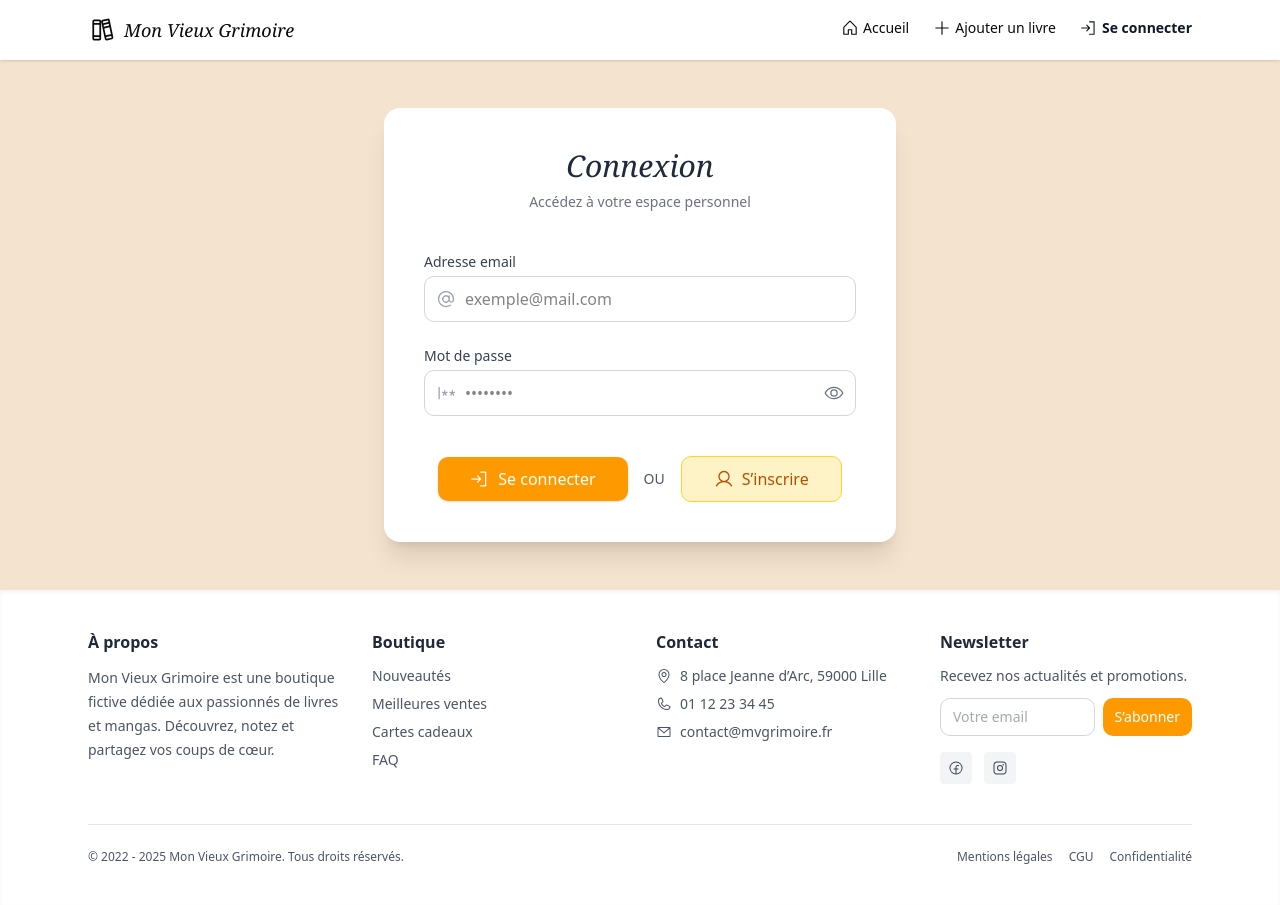
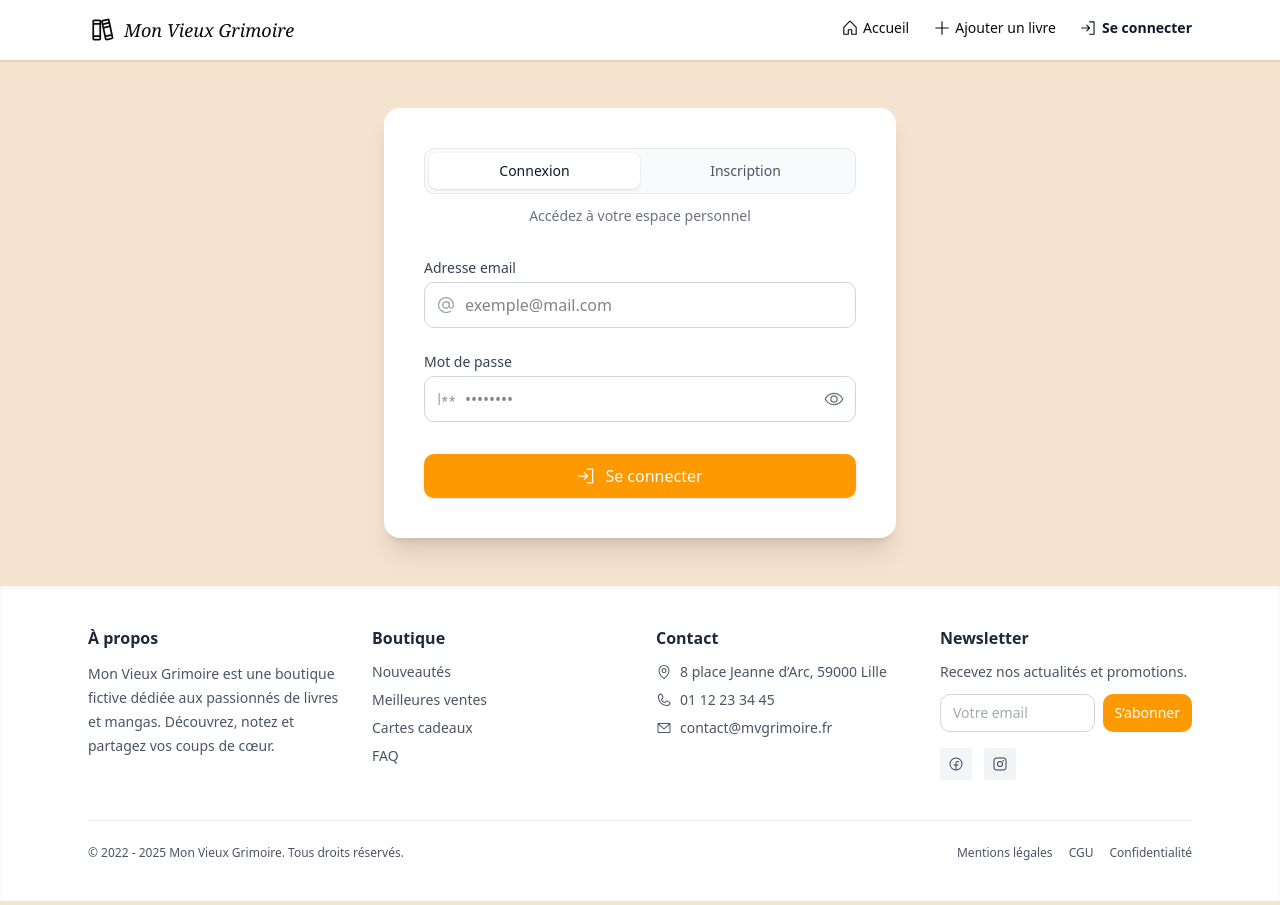
Before and after one commit to Sydywiizox/mon-vieux-grimoire-front, a React (Vite) app: page /login in a window 1280 px wide. Built offline with nearby package versions, Linux system fonts and the light colour scheme.

Commit message:
Enhance signup error handling in AuthContext, remove unused error state in BookDetailPage, and implement password confirmation in LoginPage with improved UI for mode switching.

```diff
--- a/src/auth/AuthContext.tsx
+++ b/src/auth/AuthContext.tsx
@@ -54,7 +54,19 @@ export function AuthProvider({ children }: { children: React.ReactNode }) {
         body: JSON.stringify({ email, password }),
       }
     );
-    if (!res.ok) throw new Error("Échec de l'inscription");
+
+    // Lecture sécurisée du corps JSON (peut être vide)
+    const data = await res.json().catch(() => ({}));
+    // Gestion selon le code HTTP
+    if (res.status === 400 && data?.error === "Email déjà utilisé !") {
+      throw new Error("Email déjà utilisé !");
+    }
+
+    if (!res.ok) {
+      throw new Error("Échec de l'inscription");
+    }
+
+    return data; // Optionnel si tu veux récupérer la réponse
   }, []);
 
   const logout = useCallback(() => {
--- a/src/pages/BookDetailPage.tsx
+++ b/src/pages/BookDetailPage.tsx
@@ -22,7 +22,6 @@ import { BookDetailSkeleton } from "../components/Skeleton";
 export default function BookDetailPage() {
   const { id = "" } = useParams();
   const [book, setBook] = useState<Book | null>(null);
-  const [error, setError] = useState<string | null>(null);
   const [loading, setLoading] = useState(true);
   const [myRating, setMyRating] = useState<number | null>(null);
   const [showDeleteAlert, setShowDeleteAlert] = useState(false);
@@ -41,7 +40,6 @@ export default function BookDetailPage() {
       .catch((e) => {
         const message =
           e instanceof Error ? e.message : "Erreur lors du chargement du livre";
-        setError(message);
         toast.error(message);
       })
       .finally(() => setLoading(false));
@@ -130,7 +128,6 @@ export default function BookDetailPage() {
   };
 
   if (loading) return <BookDetailSkeleton />;
-  if (error) return <p className="p-6 text-center text-red-600">{error}</p>;
   if (!book) return null;
 
   return (
--- a/src/pages/LoginPage.tsx
+++ b/src/pages/LoginPage.tsx
@@ -4,7 +4,6 @@ import {
   EyeClosedIcon as EyeClosed,
   PasswordIcon as Password,
   SignInIcon as SignIn,
-  UserIcon as User,
 } from "@phosphor-icons/react";
 import { useState } from "react";
 import toast from "react-hot-toast";
@@ -24,17 +23,20 @@ export default function LoginPage() {
   const redirectTo = location.state?.from?.pathname || "/";
   const [email, setEmail] = useState("");
   const [password, setPassword] = useState("");
+  const [confirmPassword, setConfirmPassword] = useState("");
   const [showPwd, setShowPwd] = useState(false);
   const [mode, setMode] = useState<"login" | "signup">("login");
   const [loading, setLoading] = useState(false);
-  const [error, setError] = useState<string | null>(null);
 
   const submit = async (e: React.FormEvent) => {
     e.preventDefault();
-    setError(null);
     setLoading(true);
     try {
       if (mode === "signup") {
+        if (password !== confirmPassword) {
+          toast.error("Les mots de passe ne correspondent pas.");
+          return;
+        }
         await signup(email, password);
         toast.success("Inscription réussie !");
       }
@@ -44,7 +46,6 @@ export default function LoginPage() {
     } catch (err) {
       const message =
         err instanceof Error ? err.message : "Une erreur est survenue";
-      setError(message);
       toast.error(message);
     } finally {
       setLoading(false);
@@ -54,11 +55,34 @@ export default function LoginPage() {
   return (
     <div className="flex items-center justify-center px-4 py-12">
       <div className="w-full max-w-lg rounded-2xl bg-white p-10 shadow-xl">
-        <div className="mb-10 text-center">
-          <h2 className="font-serif text-3xl text-gray-800 italic">
-            {mode === "login" ? "Connexion" : "Inscription"}
-          </h2>
-          <p className="mt-2 text-sm text-gray-500">
+        <div className="mb-8">
+          <div className="flex rounded-lg border border-gray-200 bg-gray-50 p-1">
+            <button
+              type="button"
+              onClick={() => setMode("login")}
+              className={`flex-1 rounded-md px-4 py-2 text-sm font-medium ${
+                mode === "login"
+                  ? "bg-white text-gray-900 shadow"
+                  : "text-gray-600 hover:text-gray-800"
+              }`}
+              aria-selected={mode === "login"}
+            >
+              Connexion
+            </button>
+            <button
+              type="button"
+              onClick={() => setMode("signup")}
+              className={`flex-1 rounded-md px-4 py-2 text-sm font-medium ${
+                mode === "signup"
+                  ? "bg-white text-gray-900 shadow"
+                  : "text-gray-600 hover:text-gray-800"
+              }`}
+              aria-selected={mode === "signup"}
+            >
+              Inscription
+            </button>
+          </div>
+          <p className="mt-3 text-center text-sm text-gray-500">
             Accédez à votre espace personnel
           </p>
         </div>
@@ -108,30 +132,39 @@ export default function LoginPage() {
               </button>
             </div>
           </div>
-          {error && <p className="text-sm text-red-600">{error}</p>}
-          <div className="flex flex-col items-center justify-center gap-4 pt-4 sm:flex-row">
+          {mode === "signup" && (
+            <div>
+              <label className="mb-1 block text-sm font-medium text-gray-700">
+                Confirmer le mot de passe
+              </label>
+              <div className="relative">
+                <Password
+                  size={20}
+                  className="absolute left-3 top-1/2 -translate-y-1/2 text-gray-400"
+                />
+                <input
+                  type={showPwd ? "text" : "password"}
+                  required
+                  value={confirmPassword}
+                  onChange={(e) => setConfirmPassword(e.target.value)}
+                  placeholder="••••••••"
+                  className="w-full rounded-lg border border-gray-300 p-2.5 pl-10 pr-10 focus:outline-none focus:ring-2 focus:ring-amber-400"
+                />
+              </div>
+            </div>
+          )}
+          <div className="pt-2">
             <button
               disabled={loading}
               type="submit"
-              className="w-full rounded-lg bg-amber-500 px-8 py-2.5 font-medium text-white shadow transition hover:bg-amber-600 sm:w-auto inline-flex items-center gap-2"
+              className="inline-flex w-full items-center justify-center gap-2 rounded-lg bg-amber-500 px-8 py-2.5 font-medium text-white shadow transition hover:bg-amber-600"
             >
-              <SignIn size={20} />{" "}
+              <SignIn size={20} />
               {loading
                 ? "Veuillez patienter..."
                 : mode === "login"
                 ? "Se connecter"
                 : "Créer un compte et se connecter"}
-            </button>
-            <span className="text-sm font-medium text-gray-600">OU</span>
-            <button
-              type="button"
-              onClick={() =>
-                setMode((m) => (m === "login" ? "signup" : "login"))
-              }
-              className="w-full rounded-lg border border-amber-300 bg-amber-100 px-8 py-2.5 font-medium text-amber-700 transition hover:bg-amber-200 sm:w-auto inline-flex items-center gap-2"
-            >
-              <User size={20} />{" "}
-              {mode === "login" ? "S’inscrire" : "Déjà inscrit ?"}
             </button>
           </div>
         </form>
```
